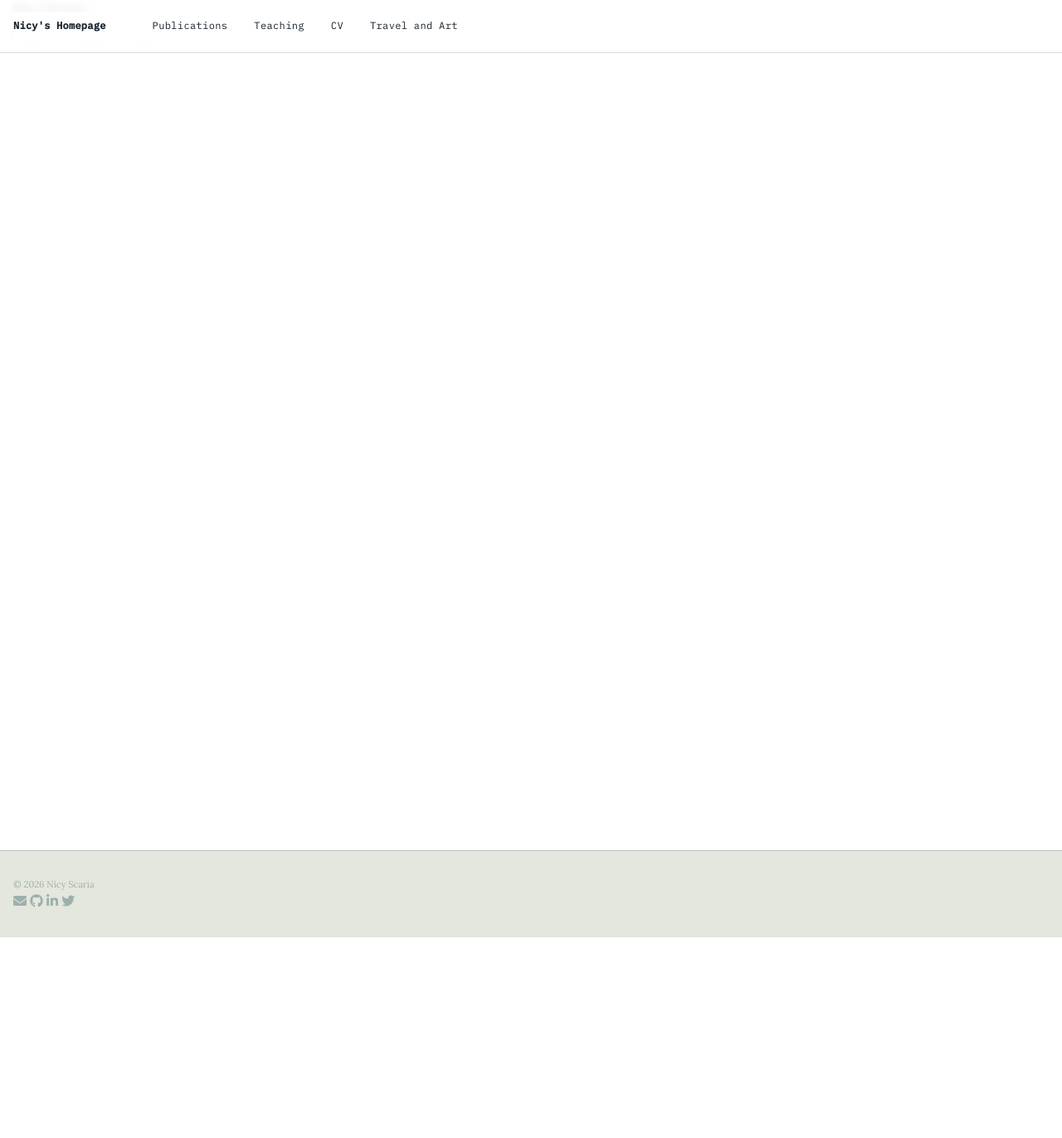
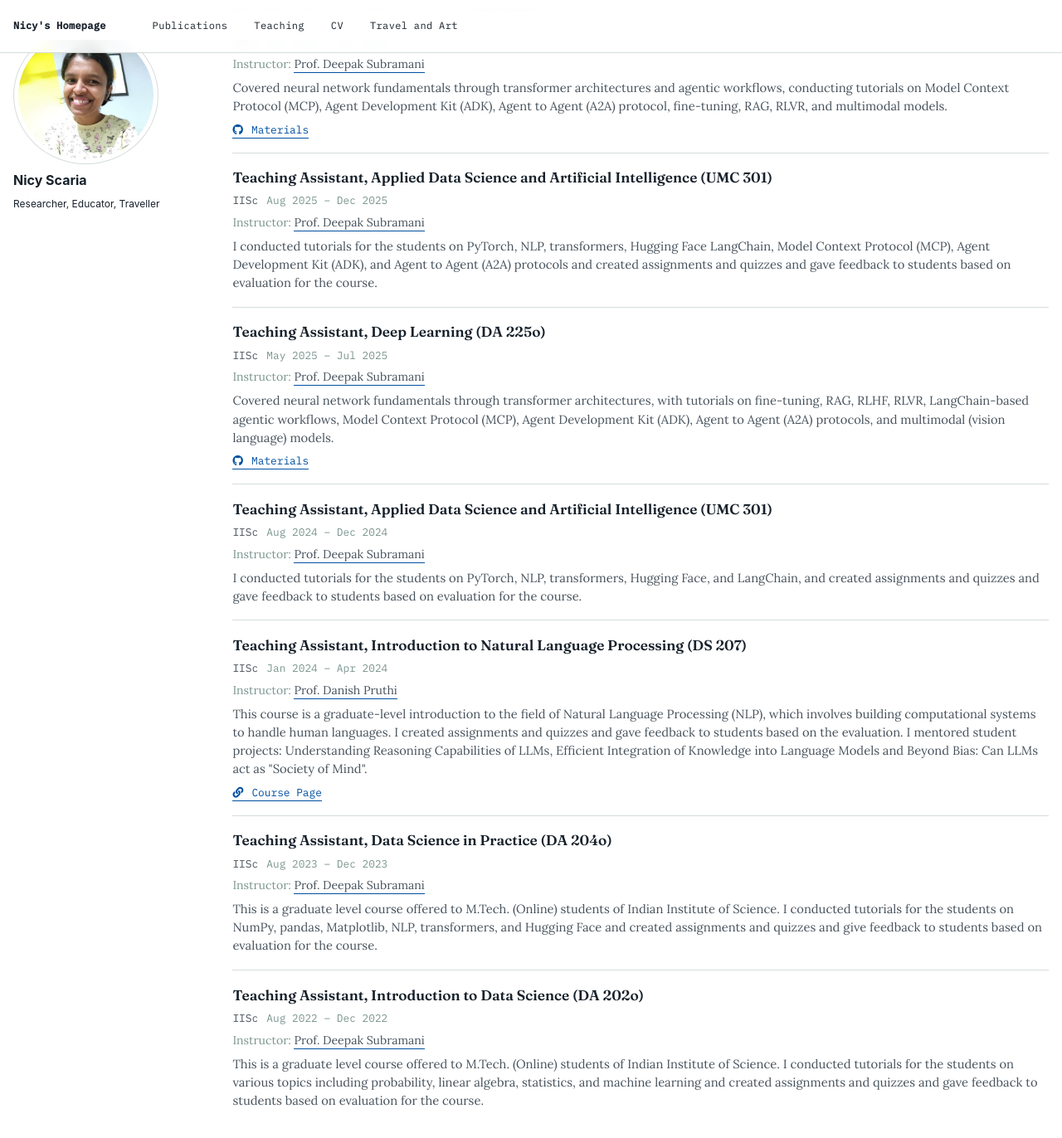
Before and after one commit to nicyscaria/nicyscaria.github.io, a Jekyll site: the page built from _pages/teaching.md, in a window 1280 px wide and 1400 px high, scrolled down 270 px. Shown: the top 1372 px of the window at 83% size. Built offline with Jekyll 4.4.1, drawn with Linux system fonts in a browser that asks for light colours; some of the changed text lies outside the part shown.

Commit message:
Update teaching details

```diff
--- a/_pages/teaching.md
+++ b/_pages/teaching.md
@@ -8,3 +8,63 @@ author_profile: true
 {% include base_path %}
 
 <div class="teach-list">
+
+<article class="teach-entry">
+  <h3 class="teach-entry__title">Mentoring</h3>
+  <p class="teach-entry__meta"><span class="teach-entry__org">IISc</span><span>Aug 2023 &ndash; Present</span></p>
+  <p class="teach-entry__desc">Mentoring 6 students (4 B.Tech, 2 M.Tech) resulting in 4 co-authored publications: Suma Dharani Chenna (VIT), Krishna Agarwal, Anirudh Gupta, and Kanthala Saisandesh Reddy (B.Tech, IISc Bengaluru), and Diksha Agarwal and Ananya Thakur (M.Tech, CDS, IISc).</p>
+</article>
+
+<article class="teach-entry">
+  <h3 class="teach-entry__title">Teaching Assistant, Deep Learning (DA 225o)</h3>
+  <p class="teach-entry__meta"><span class="teach-entry__org">IISc</span><span>May 2026 &ndash; Jul 2026</span></p>
+  <p class="teach-entry__instructor">Instructor: <a href="https://deepaksubramani.in/">Prof. Deepak Subramani</a></p>
+  <p class="teach-entry__desc">Covered neural network fundamentals through transformer architectures and agentic workflows, conducting tutorials on Model Context Protocol (MCP), Agent Development Kit (ADK), Agent to Agent (A2A) protocol, fine-tuning, RAG, RLVR, and multimodal models.</p>
+  <p class="teach-entry__links"><a href="https://github.com/quest-lab-iisc/da-225o-deep-learning"><i class="fab fa-github" aria-hidden="true"></i> Materials</a></p>
+</article>
+
+<article class="teach-entry">
+  <h3 class="teach-entry__title">Teaching Assistant, Applied Data Science and Artificial Intelligence (UMC 301)</h3>
+  <p class="teach-entry__meta"><span class="teach-entry__org">IISc</span><span>Aug 2025 &ndash; Dec 2025</span></p>
+  <p class="teach-entry__instructor">Instructor: <a href="https://deepaksubramani.in/">Prof. Deepak Subramani</a></p>
+  <p class="teach-entry__desc">I conducted tutorials for the students on PyTorch, NLP, transformers, Hugging Face LangChain, Model Context Protocol (MCP), Agent Development Kit (ADK), and Agent to Agent (A2A) protocols and created assignments and quizzes and gave feedback to students based on evaluation for the course.</p>
+</article>
+
+<article class="teach-entry">
+  <h3 class="teach-entry__title">Teaching Assistant, Deep Learning (DA 225o)</h3>
+  <p class="teach-entry__meta"><span class="teach-entry__org">IISc</span><span>May 2025 &ndash; Jul 2025</span></p>
+  <p class="teach-entry__instructor">Instructor: <a href="https://deepaksubramani.in/">Prof. Deepak Subramani</a></p>
+  <p class="teach-entry__desc">Covered neural network fundamentals through transformer architectures, with tutorials on fine-tuning, RAG, RLHF, RLVR, LangChain-based agentic workflows, Model Context Protocol (MCP), Agent Development Kit (ADK), Agent to Agent (A2A) protocols, and multimodal (vision language) models.</p>
+  <p class="teach-entry__links"><a href="https://github.com/quest-lab-iisc/da-225o-deep-learning"><i class="fab fa-github" aria-hidden="true"></i> Materials</a></p>
+</article>
+
+<article class="teach-entry">
+  <h3 class="teach-entry__title">Teaching Assistant, Applied Data Science and Artificial Intelligence (UMC 301)</h3>
+  <p class="teach-entry__meta"><span class="teach-entry__org">IISc</span><span>Aug 2024 &ndash; Dec 2024</span></p>
+  <p class="teach-entry__instructor">Instructor: <a href="https://deepaksubramani.in/">Prof. Deepak Subramani</a></p>
+  <p class="teach-entry__desc">I conducted tutorials for the students on PyTorch, NLP, transformers, Hugging Face, and LangChain, and created assignments and quizzes and gave feedback to students based on evaluation for the course.</p>
+</article>
+
+<article class="teach-entry">
+  <h3 class="teach-entry__title">Teaching Assistant, Introduction to Natural Language Processing (DS 207)</h3>
+  <p class="teach-entry__meta"><span class="teach-entry__org">IISc</span><span>Jan 2024 &ndash; Apr 2024</span></p>
+  <p class="teach-entry__instructor">Instructor: <a href="https://danishpruthi.com/">Prof. Danish Pruthi</a></p>
+  <p class="teach-entry__desc">This course is a graduate-level introduction to the field of Natural Language Processing (NLP), which involves building computational systems to handle human languages. I created assignments and quizzes and gave feedback to students based on the evaluation. I mentored student projects: Understanding Reasoning Capabilities of LLMs, Efficient Integration of Knowledge into Language Models and Beyond Bias: Can LLMs act as "Society of Mind".</p>
+  <p class="teach-entry__links"><a href="https://danishpruthi.com/teaching/ds-jan-2024/"><i class="fas fa-link" aria-hidden="true"></i> Course Page</a></p>
+</article>
+
+<article class="teach-entry">
+  <h3 class="teach-entry__title">Teaching Assistant, Data Science in Practice (DA 204o)</h3>
+  <p class="teach-entry__meta"><span class="teach-entry__org">IISc</span><span>Aug 2023 &ndash; Dec 2023</span></p>
+  <p class="teach-entry__instructor">Instructor: <a href="https://deepaksubramani.in/">Prof. Deepak Subramani</a></p>
+  <p class="teach-entry__desc">This is a graduate level course offered to M.Tech. (Online) students of Indian Institute of Science. I conducted tutorials for the students on NumPy, pandas, Matplotlib, NLP, transformers, and Hugging Face and created assignments and quizzes and give feedback to students based on evaluation for the course.</p>
+</article>
+
+<article class="teach-entry">
+  <h3 class="teach-entry__title">Teaching Assistant, Introduction to Data Science (DA 202o)</h3>
+  <p class="teach-entry__meta"><span class="teach-entry__org">IISc</span><span>Aug 2022 &ndash; Dec 2022</span></p>
+  <p class="teach-entry__instructor">Instructor: <a href="https://deepaksubramani.in/">Prof. Deepak Subramani</a></p>
+  <p class="teach-entry__desc">This is a graduate level course offered to M.Tech. (Online) students of Indian Institute of Science. I conducted tutorials for the students on various topics including probability, linear algebra, statistics, and machine learning and created assignments and quizzes and gave feedback to students based on evaluation for the course.</p>
+</article>
+
+</div>
```
